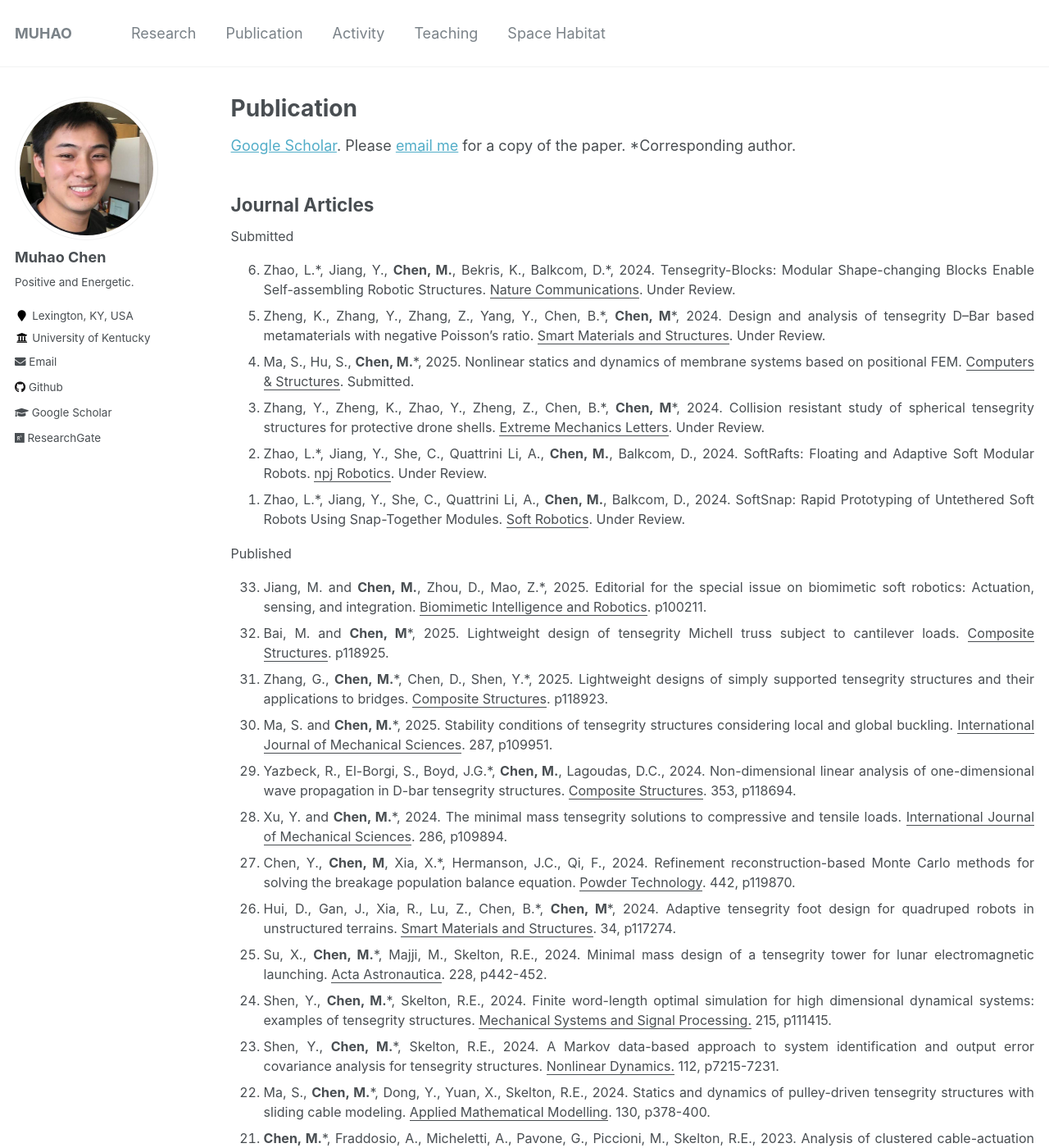
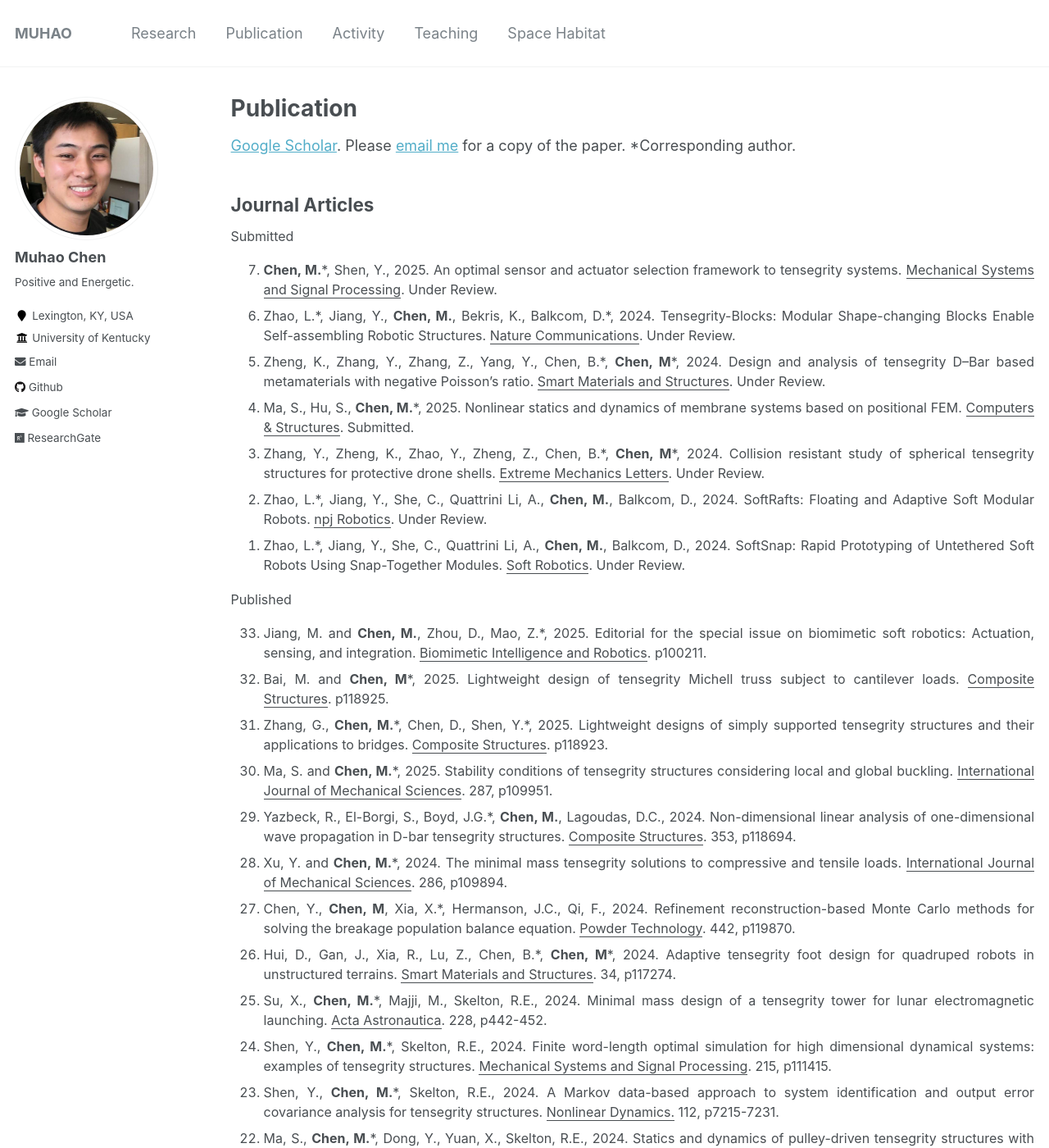
Before and after one commit to Muhao-Chen/muhao-chen.github.io, a Jekyll site: the page built from _pages/publication.md, in a window 1280 px wide and 1400 px high. Shown: the whole window at 82% size. Built offline with Jekyll 4.4.1, drawn with Linux system fonts in a browser that asks for light colours.

Commit message:
Update publication.md

```diff
--- a/_pages/publication.md
+++ b/_pages/publication.md
@@ -16,6 +16,7 @@ toc: true
 <font size=3>
 Submitted
 <ol reversed>
+<li> <strong>Chen, M.</strong>*, Shen, Y., 2025. An optimal sensor and actuator selection framework to tensegrity systems. <u>Mechanical Systems and Signal Processing</u>. Under Review. </li>
 <!-- <li> Chen, Y.*, <strong>Chen, M.</strong>, Xia, X., Hermanson, J.C., Qi, F., 2025. Efficient Monte Carlo Simulations of Coagulation Based on Weighted Particle Strategies. <u>Powder Technology</u>. Under Review. </li> -->
 <li> Zhao, L.*, Jiang, Y., <strong>Chen, M.</strong>, Bekris, K., Balkcom, D.*, 2024. Tensegrity-Blocks: Modular Shape-changing Blocks Enable Self-assembling Robotic Structures. <u>Nature Communications</u>. Under Review. </li>
 <li> Zheng, K., Zhang, Y., Zhang, Z., Yang, Y., Chen, B.*, <strong>Chen, M</strong>*, 2024. Design and analysis of tensegrity D–Bar based metamaterials with negative Poisson’s ratio. <u>Smart Materials and Structures</u>. Under Review. </li>
@@ -40,7 +41,7 @@ Published
 <li>Chen, Y., <strong>Chen, M</strong>, Xia, X.*, Hermanson, J.C., Qi, F., 2024. Refinement reconstruction-based Monte Carlo methods for solving the breakage population balance equation. <u>Powder Technology</u>. 442, p119870.</li>
 <li>Hui, D., Gan, J., Xia, R., Lu, Z., Chen, B.*, <strong>Chen, M</strong>*, 2024. Adaptive tensegrity foot design for quadruped robots in unstructured terrains. <u>Smart Materials and Structures</u>. 34, p117274.</li>
 <li>Su, X., <strong>Chen, M.</strong>*, Majji, M., Skelton, R.E., 2024. Minimal mass design of a tensegrity tower for lunar electromagnetic launching. <u>Acta Astronautica</u>. 228, p442-452.</li>
-<li>Shen, Y., <strong>Chen, M.</strong>*, Skelton, R.E., 2024. Finite word-length optimal simulation for high dimensional dynamical systems: examples of tensegrity structures. <u>Mechanical Systems and Signal Processing.</u> 215, p111415.</li>
+<li>Shen, Y., <strong>Chen, M.</strong>*, Skelton, R.E., 2024. Finite word-length optimal simulation for high dimensional dynamical systems: examples of tensegrity structures. <u>Mechanical Systems and Signal Processing</u>. 215, p111415.</li>
 <li>Shen, Y., <strong>Chen, M.</strong>*, Skelton, R.E., 2024. A Markov data-based approach to system identification and output error covariance analysis for tensegrity structures. <u>Nonlinear Dynamics.</u> 112, p7215-7231.</li>
 <li>Ma, S., <strong>Chen, M.</strong>*, Dong, Y., Yuan, X., Skelton, R.E., 2024. Statics and dynamics of pulley-driven tensegrity structures with sliding cable modeling. <u>Applied Mathematical Modelling</u>. 130, p378-400.</li>
 <li><strong>Chen, M.</strong>*, Fraddosio, A., Micheletti, A., Pavone, G., Piccioni, M., Skelton, R.E., 2023. Analysis of clustered cable-actuation strategies of V-Expander tensegrity structures. <u>Engineering Structures</u>. 296, p116868.</li>
```
